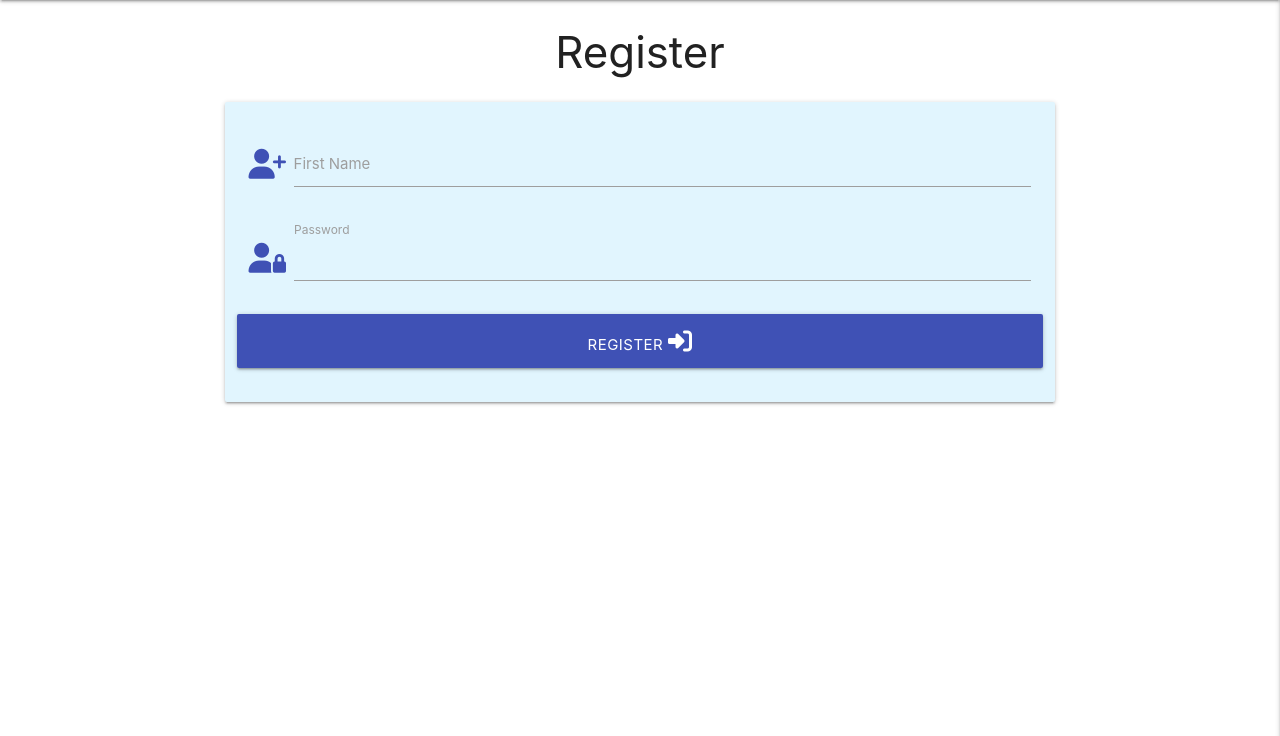
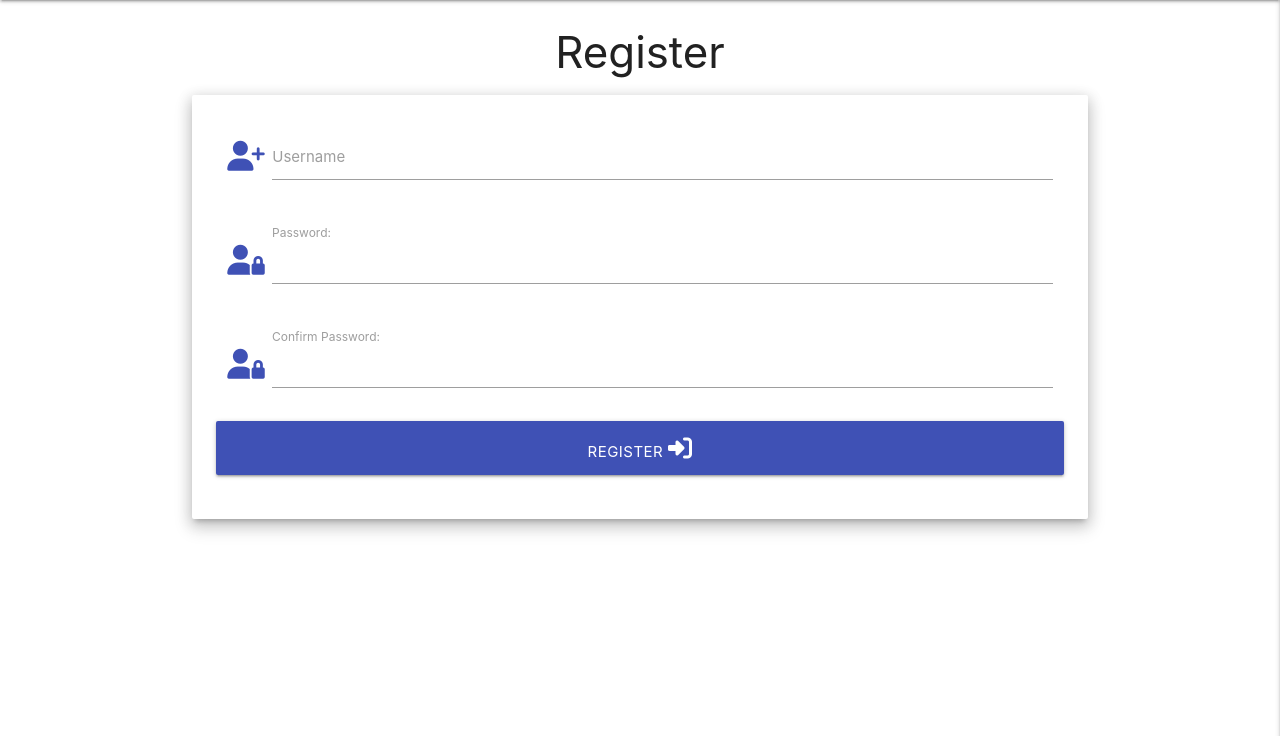
Before and after one commit to marina9222/guinea-pig-database, a Flask app: page /register in a window 1280 px wide. Shown: the part 64-800 px from the top of the page. Run offline with Flask 2, Linux system fonts and the light colour scheme; some libraries are stand-ins or nearby versions.

Commit message:
Add: Register functionality

```diff
--- a/app.py
+++ b/app.py
@@ -42,6 +42,33 @@ def get_pets():
 
 @app.route("/register", methods=["GET", "POST"])
 def register():
+    if request.method == "POST":
+        # Check if username already exists in db
+        existing_user = mongo.db.users.find_one(
+            {"username": request.form.get("username").lower()})
+
+        if existing_user:
+            flash("Username already exists")
+            return redirect(url_for("register"))
+
+        password = request.form.get("password")
+        confirm_password = request.form.get("confirm_password")
+
+        if password != confirm_password:
+            flash("Password do not match!!")
+            return redirect(url_for("register"))
+
+
+        register = {
+            "username": request.form.get("username").lower(),
+            "password": generate_password_hash(request.form.get("password"))
+        }
+        mongo.db.users.insert_one(register)
+
+        # Put the new user into 'session' cookie
+        session["user"] = request.form.get("username").lower()
+        flash("Registration Successful!!")
+
     return render_template("register.html")
 
 
--- a/static/css/styles.css
+++ b/static/css/styles.css
@@ -9,8 +9,16 @@ nav ul li a {
     padding: 0 15px;
 }
 
-.row {
+.margin-b {
     margin-bottom: 10px;
+}
+
+
+.flashes {
+    line-height: 2;
+    display: flex;
+    align-items: center;
+    justify-content: center;
 }
 
 
--- a/templates/index.html
+++ b/templates/index.html
@@ -45,8 +45,24 @@
           <li><a href="{{ url_for('register') }}" class="indigo-text">Register</a></li>
     </ul>
   </header>
-  {% block content %}
-  {% endblock %}
+  <section>
+    <!-- flash messages -->
+    {% with messages = get_flashed_messages() %}
+        {% if messages %}
+            {% for message in messages %}
+                <div class="row flashes">
+                    <h4 class="center-align">{{ message }}</h4>
+                </div>
+            {% endfor %}
+        {% endif %}
+    {% endwith %}
+</section>
+  <main class="container">
+
+    {% block content %}
+    {% endblock %}
+
+  </main>
 
 
   <script src="https://cdn.jsdelivr.net/npm/@materializecss/materialize@2.1.0/dist/js/materialize.min.js"></script>
--- a/templates/pets.html
+++ b/templates/pets.html
@@ -1,7 +1,7 @@
 {% extends "index.html" %}
 {% block content %}
 
-    <h2>I am extending</h2>
+    <h2></h2>
 
     {% for pet in pets %}
        {{pet.pet_breed}}<br>
--- a/templates/register.html
+++ b/templates/register.html
@@ -5,15 +5,15 @@
 
 <h3 class="center-align">Register</h3>
 <div class="row">
-    <form class="col s12 m8 offset-m2" method="POST" action="{{ url_for('register') }}">
-      <div class="card-panel light-blue lighten-5 ">
+    <form class="s12 m8 offset-m2" method="POST" action="{{ url_for('register') }}">
+      <div class="card-panel z-depth-3">
 
          <!-- username field -->
         <div class="row">
             <div class="input-field col s12">
                 <i class="fas fa-user-plus prefix indigo-text"></i>
-                <input id="username" name="username" type="text" class="validate">
-                <label for="username">First Name</label>
+                <input id="username" name="username" type="text" minlength="5" maxlength="15" pattern="^[a-zA-Z0-9]{5,15}$"  class="validate" required>
+                <label for="username">Username</label>
               </div>
         </div>
 
@@ -21,10 +21,17 @@
         <div class="row">
          <div class="input-field col s12">
             <i class="fas fa-user-lock prefix indigo-text"></i>
-            <input id="password" name ="password" type="password" class="validate" placeholder=" " maxlength="20">
-            <label for="password">Password</label>
+            <input id="password" name ="password" type="password" pattern="^[a-zA-Z0-9]{5,15}$"  minlength="5"  class="validate" placeholder=" " maxlength="15" required>
+            <label for="password">Password:</label>
           </div>
         </div>
+        <div class="row margin-b">
+            <div class="input-field col s12">
+               <i class="fas fa-user-lock prefix indigo-text"></i>
+               <input id="confirm_password" name ="confirm_password" type="password" pattern="^[a-zA-Z0-9]{5,15}$"  minlength="5"  class="validate" placeholder=" " maxlength="15" required>
+               <label for="confirm_password">Confirm Password:</label>
+             </div>
+           </div>
         <!-- register -->
         <div class="row">
             <button type="submit" class="col s12 btn-large indigo">
```
